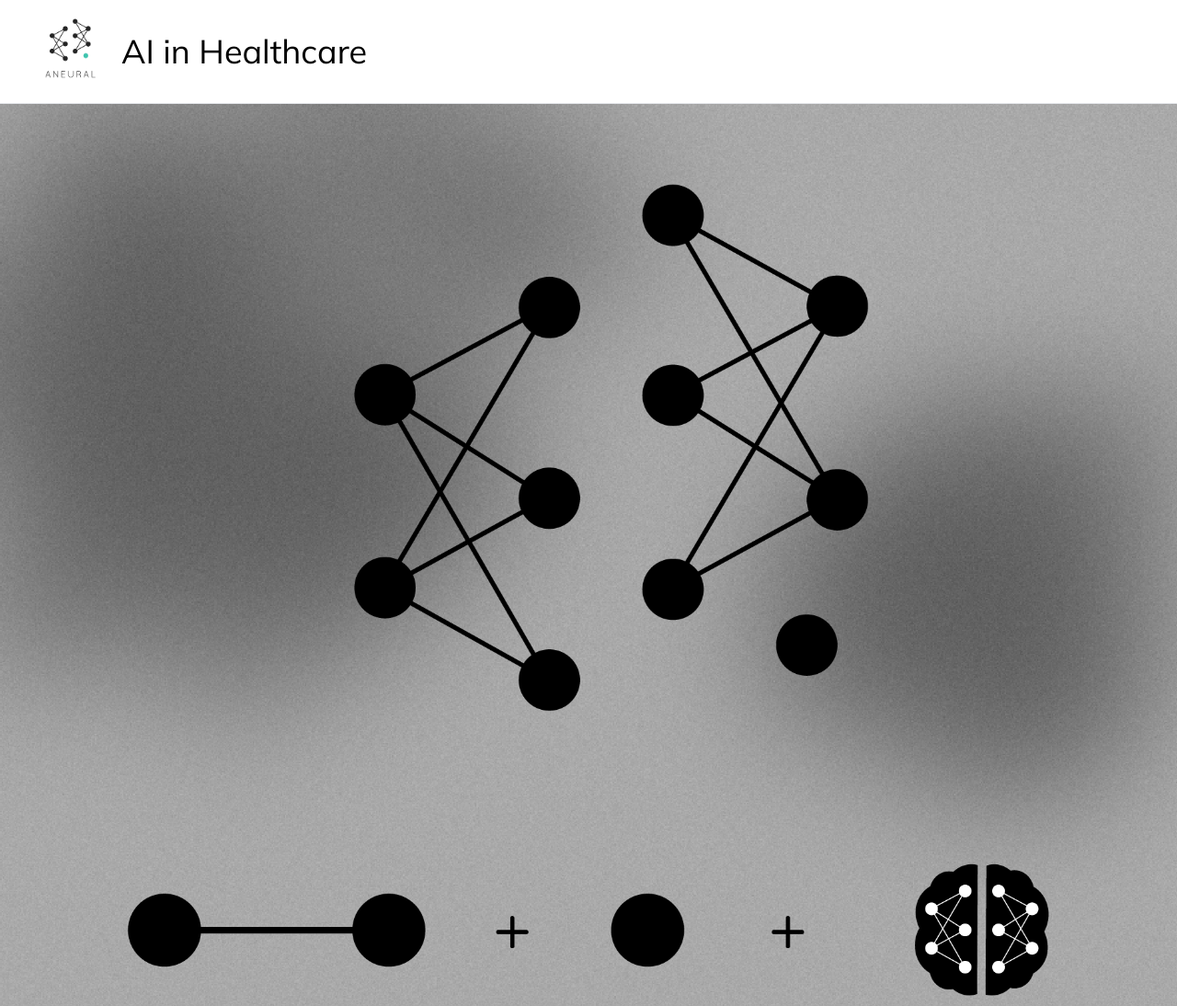
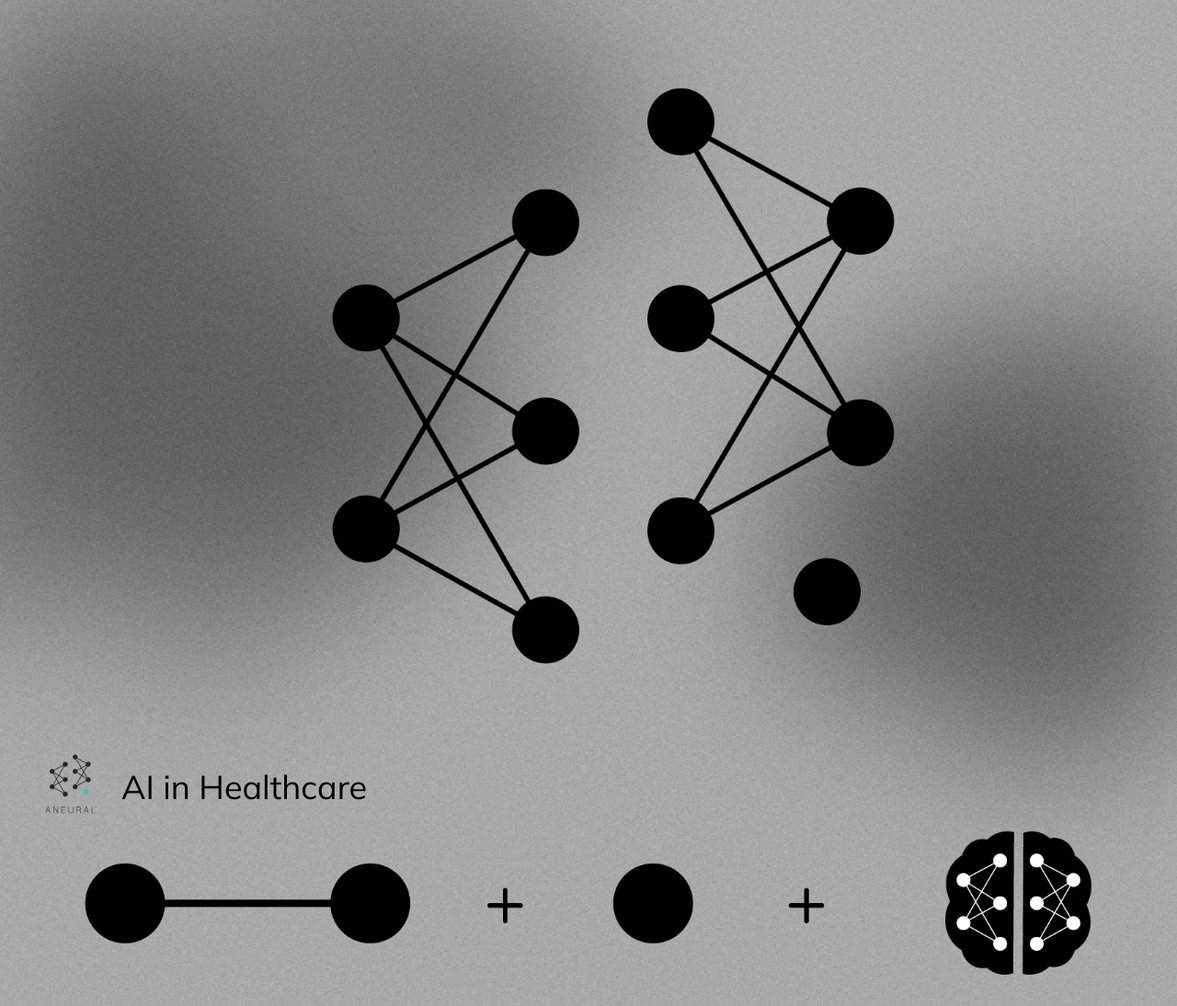
Before and after one commit to nebojsa-aneural/project-aneural, a website: page index.html in a window 1280 px wide. Shown: the top 1094 px of the page at 92% size. Drawn offline with nearby package versions, Linux system fonts and the light colour scheme.

Commit message:
navbar removed, transparent icons added

```diff
--- a/index.html
+++ b/index.html
@@ -19,9 +19,9 @@
     <meta name="description" content="Aneural Ltd is an AI in Healthcare startup.">
 
     <!--====== Favicon Icon ======-->
-    <link rel="shortcut icon" href="assets/img/an-04.png" type="image/png">
+    <link rel="shortcut icon" href="assets/img/favicon_aneural_black.png" type="image/png">
 
-    <title>Aneural - Home</title>
+    <title>Aneural</title>
 
     <!-- Animate -->
     <link rel="stylesheet" type="text/css" href="assets/css/animate.css">
@@ -66,23 +66,27 @@
   <body>
 
     <!-- Header Area wrapper Starts -->
-    <header id="header-wrap" class="relative border-b">
+    <!-- <header id="header-wrap" class="relative border-b"> -->
       <!-- Navbar Start -->
-      <div class="navigation top-0 left-0 w-full z-30 duration-300">
-        <div class="container">
-          <nav class="navbar navbar-expand-lg flex items-center justify-start relative duration-300" x-data="{ one: false, two: false, three: false }">
-            <img class="h-28" src="assets/img/ng-03.png" alt="">
-            <a class="navbar-brand text-4xl" href="index.html">AI in Healthcare</a>
-          </nav>
-        </div>
-      </div>
+      <!-- <div class="navigation top-0 left-0 w-full z-30 duration-300"> -->
+        <!-- <div class="container"> -->
+          <!-- <nav class="navbar navbar-expand-lg flex items-center justify-start relative duration-300" x-data="{ one: false, two: false, three: false }"> -->
+            <!-- <img class="h-28" src="assets/img/ng-03.png" alt=""> -->
+            <!-- <a class="navbar-brand text-4xl" href="index.html">AI in Healthcare</a> -->
+          <!-- </nav> -->
+        <!-- </div> -->
+      <!-- </div> -->
       <!-- Navbar End -->
-    </header>
+    <!-- </header> -->
     <!-- Header Area wrapper End -->
 
     <!-- Hero Area Start -->
     <section id="hero-area" class="relative  bg-hero-ball bg-center bg-no-repeat hero-image-paddings">
       <div class="container z-20">
+          <nav class="navbar navbar-expand-lg flex items-center justify-start relative duration-300" x-data="{ one: false, two: false, three: false }">
+            <img class="h-28" src="assets/img/ng-03.png" alt="">
+            <a class="navbar-brand text-4xl" href="index.html">AI in Healthcare</a>
+          </nav>
           <img class="img-background-restyle" src="assets/img/aneuraltif-02.png" alt="Logo">
       </div>
     </section>
```
Also changed, not shown: assets/img/1.jpg (added), assets/img/favicon_aneural.png (added), assets/img/favicon_aneural_black.png (added).
